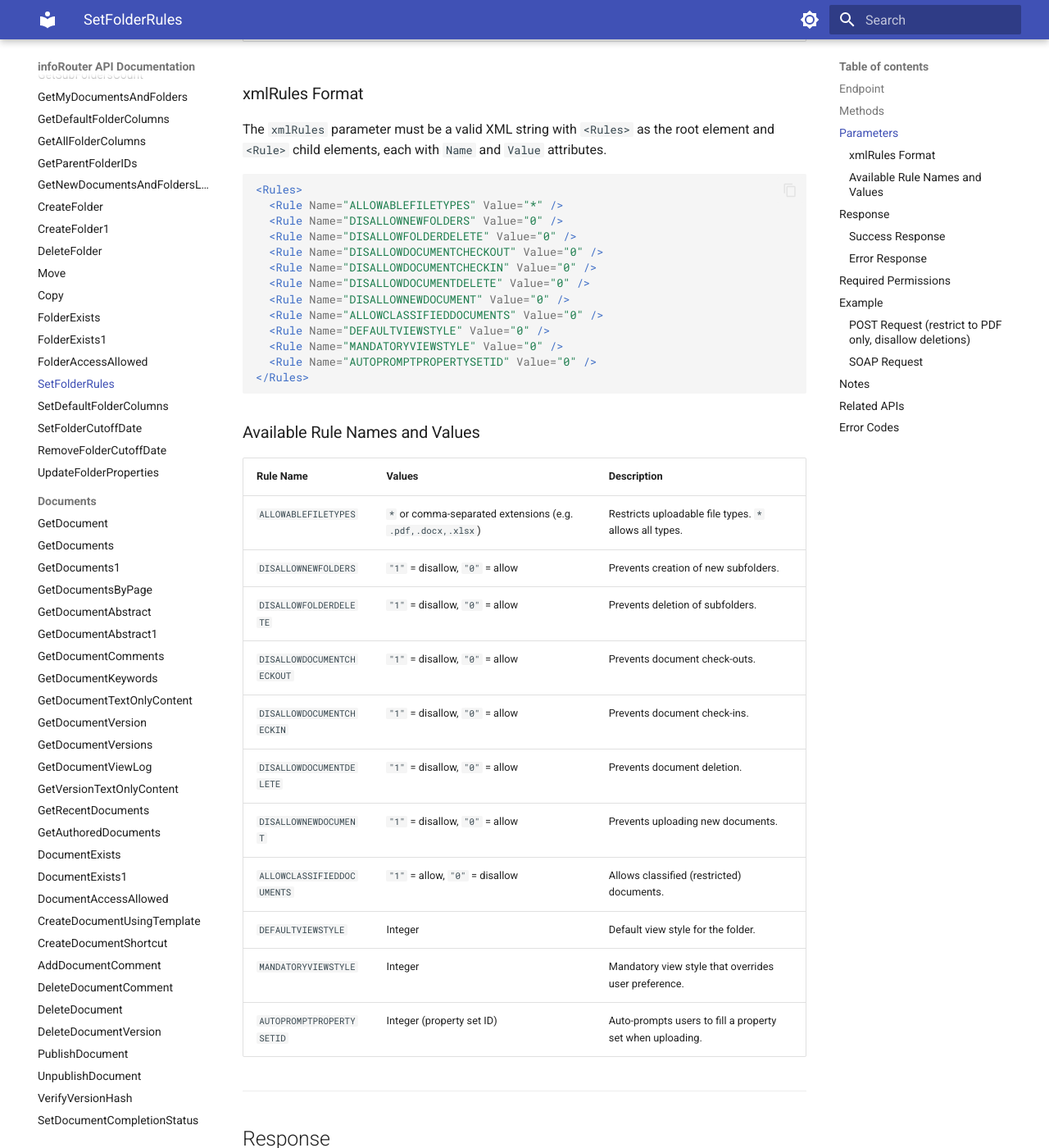
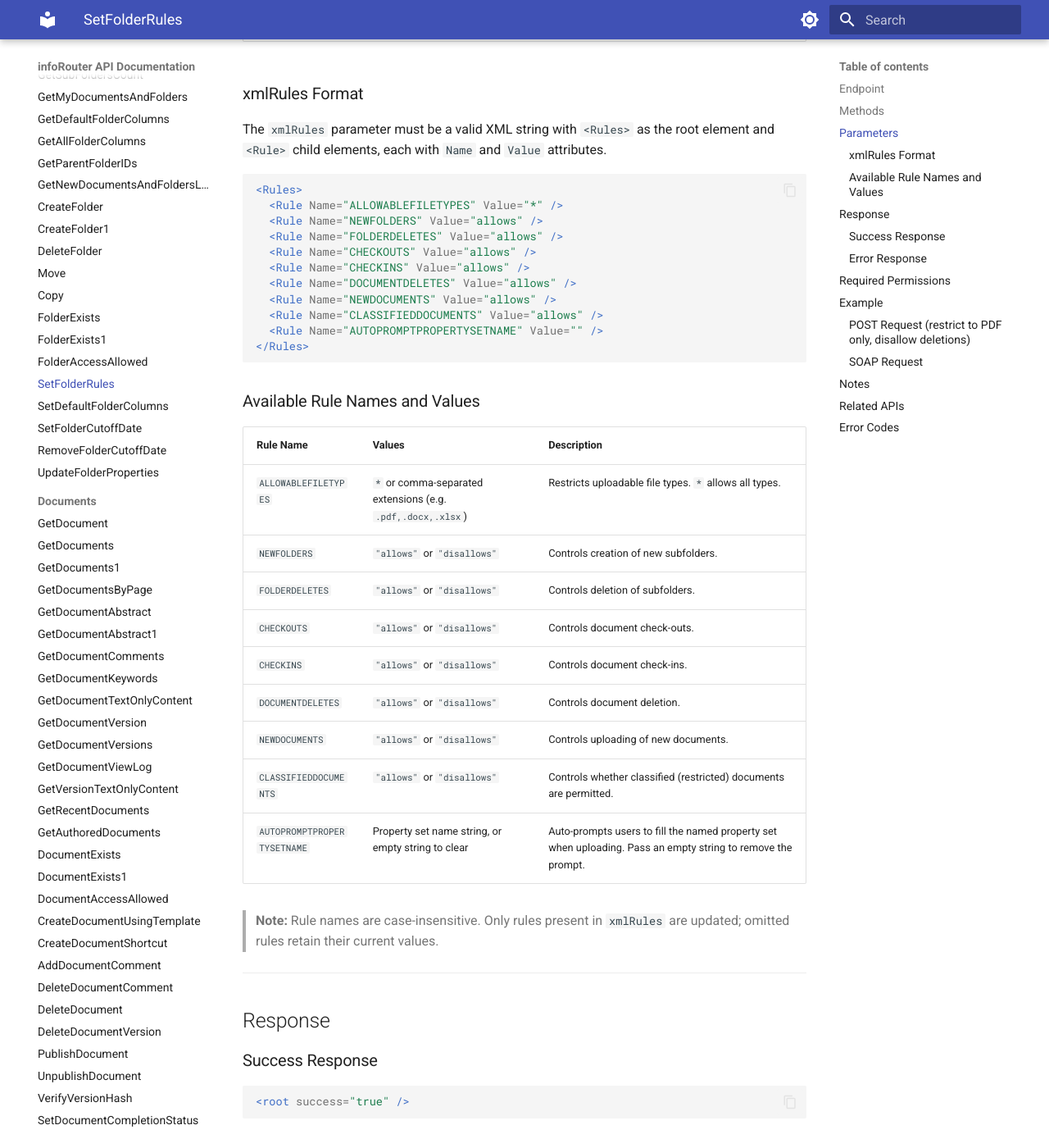
Before and after one commit to inforouter/apidocs, an MkDocs documentation site: the page built from docs/SetFolderRules.md, in a window 1280 px wide and 1400 px high, scrolled down 987 px. Shown: the whole window at 82% size. Built offline with MkDocs 1.6.1 and Material for MkDocs 9.7.7, drawn with Linux system fonts in a browser that asks for light colours; some of the changed text lies outside the part shown.

````diff
--- a/docs/SetFolderRules.md
+++ b/docs/SetFolderRules.md
@@ -30,16 +30,14 @@ The `xmlRules` parameter must be a valid XML string with `<Rules>` as the root e
 ```xml
 <Rules>
   <Rule Name="ALLOWABLEFILETYPES" Value="*" />
-  <Rule Name="DISALLOWNEWFOLDERS" Value="0" />
-  <Rule Name="DISALLOWFOLDERDELETE" Value="0" />
-  <Rule Name="DISALLOWDOCUMENTCHECKOUT" Value="0" />
-  <Rule Name="DISALLOWDOCUMENTCHECKIN" Value="0" />
-  <Rule Name="DISALLOWDOCUMENTDELETE" Value="0" />
-  <Rule Name="DISALLOWNEWDOCUMENT" Value="0" />
-  <Rule Name="ALLOWCLASSIFIEDDOCUMENTS" Value="0" />
-  <Rule Name="DEFAULTVIEWSTYLE" Value="0" />
-  <Rule Name="MANDATORYVIEWSTYLE" Value="0" />
-  <Rule Name="AUTOPROMPTPROPERTYSETID" Value="0" />
+  <Rule Name="NEWFOLDERS" Value="allows" />
+  <Rule Name="FOLDERDELETES" Value="allows" />
+  <Rule Name="CHECKOUTS" Value="allows" />
+  <Rule Name="CHECKINS" Value="allows" />
+  <Rule Name="DOCUMENTDELETES" Value="allows" />
+  <Rule Name="NEWDOCUMENTS" Value="allows" />
+  <Rule Name="CLASSIFIEDDOCUMENTS" Value="allows" />
+  <Rule Name="AUTOPROMPTPROPERTYSETNAME" Value="" />
 </Rules>
 ```
 
@@ -48,16 +46,16 @@ The `xmlRules` parameter must be a valid XML string with `<Rules>` as the root e
 | Rule Name | Values | Description |
 |-----------|--------|-------------|
 | `ALLOWABLEFILETYPES` | `*` or comma-separated extensions (e.g. `.pdf,.docx,.xlsx`) | Restricts uploadable file types. `*` allows all types. |
-| `DISALLOWNEWFOLDERS` | `"1"` = disallow, `"0"` = allow | Prevents creation of new subfolders. |
-| `DISALLOWFOLDERDELETE` | `"1"` = disallow, `"0"` = allow | Prevents deletion of subfolders. |
-| `DISALLOWDOCUMENTCHECKOUT` | `"1"` = disallow, `"0"` = allow | Prevents document check-outs. |
-| `DISALLOWDOCUMENTCHECKIN` | `"1"` = disallow, `"0"` = allow | Prevents document check-ins. |
-| `DISALLOWDOCUMENTDELETE` | `"1"` = disallow, `"0"` = allow | Prevents document deletion. |
-| `DISALLOWNEWDOCUMENT` | `"1"` = disallow, `"0"` = allow | Prevents uploading new documents. |
-| `ALLOWCLASSIFIEDDOCUMENTS` | `"1"` = allow, `"0"` = disallow | Allows classified (restricted) documents. |
-| `DEFAULTVIEWSTYLE` | Integer | Default view style for the folder. |
-| `MANDATORYVIEWSTYLE` | Integer | Mandatory view style that overrides user preference. |
-| `AUTOPROMPTPROPERTYSETID` | Integer (property set ID) | Auto-prompts users to fill a property set when uploading. |
+| `NEWFOLDERS` | `"allows"` or `"disallows"` | Controls creation of new subfolders. |
+| `FOLDERDELETES` | `"allows"` or `"disallows"` | Controls deletion of subfolders. |
+| `CHECKOUTS` | `"allows"` or `"disallows"` | Controls document check-outs. |
+| `CHECKINS` | `"allows"` or `"disallows"` | Controls document check-ins. |
+| `DOCUMENTDELETES` | `"allows"` or `"disallows"` | Controls document deletion. |
+| `NEWDOCUMENTS` | `"allows"` or `"disallows"` | Controls uploading of new documents. |
+| `CLASSIFIEDDOCUMENTS` | `"allows"` or `"disallows"` | Controls whether classified (restricted) documents are permitted. |
+| `AUTOPROMPTPROPERTYSETNAME` | Property set name string, or empty string to clear | Auto-prompts users to fill the named property set when uploading. Pass an empty string to remove the prompt. |
+
+> **Note:** Rule names are case-insensitive. Only rules present in `xmlRules` are updated; omitted rules retain their current values.
 
 ---
 
@@ -66,13 +64,13 @@ The `xmlRules` parameter must be a valid XML string with `<Rules>` as the root e
 ### Success Response
 
 ```xml
-<response success="true" error="" />
+<root success="true" />
 ```
 
 ### Error Response
 
 ```xml
-<response success="false" error="Folder not found." />
+<root success="false" error="Folder not found." />
 ```
 
 ---
@@ -93,7 +91,7 @@ Content-Type: application/x-www-form-urlencoded
 
 authenticationTicket=3f2504e0-4f89-11d3-9a0c-0305e82c3301
 &Path=/Finance/Reports
-&xmlRules=<Rules><Rule Name="ALLOWABLEFILETYPES" Value=".pdf"/><Rule Name="DISALLOWDOCUMENTDELETE" Value="1"/></Rules>
+&xmlRules=<Rules><Rule Name="ALLOWABLEFILETYPES" Value=".pdf"/><Rule Name="DOCUMENTDELETES" Value="disallows"/></Rules>
 &ApplyToTree=false
 ```
 
@@ -141,5 +139,3 @@ authenticationTicket=3f2504e0-4f89-11d3-9a0c-0305e82c3301
 | Access denied | The user does not have the required permissions. |
 | Invalid xmlRules | The `xmlRules` parameter is not a valid XML string. |
 | `SystemError:...` | An unexpected server-side error occurred. |
-
----
````
Also changed, not shown: docs/AddWorkflowAttachment.md (added, +71 -0 lines), docs/GetTasks1.md (added, +350 -0 lines), docs/index.md (+2 -0 lines).
